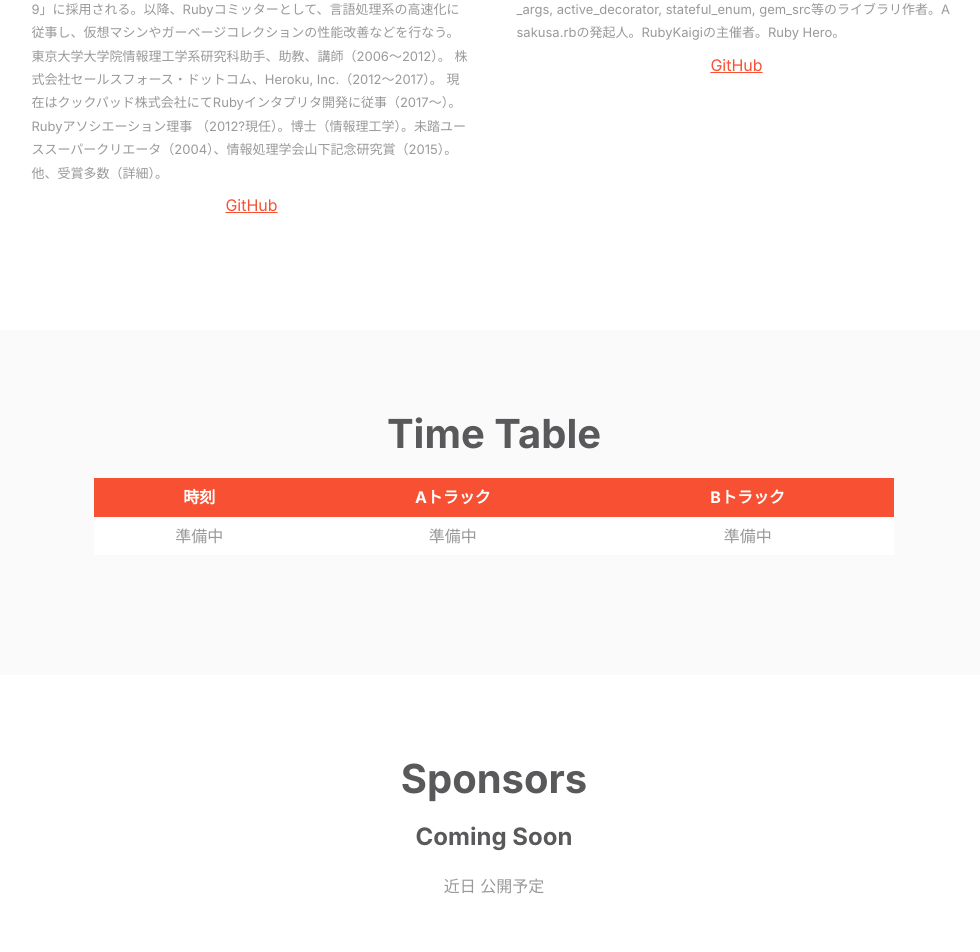
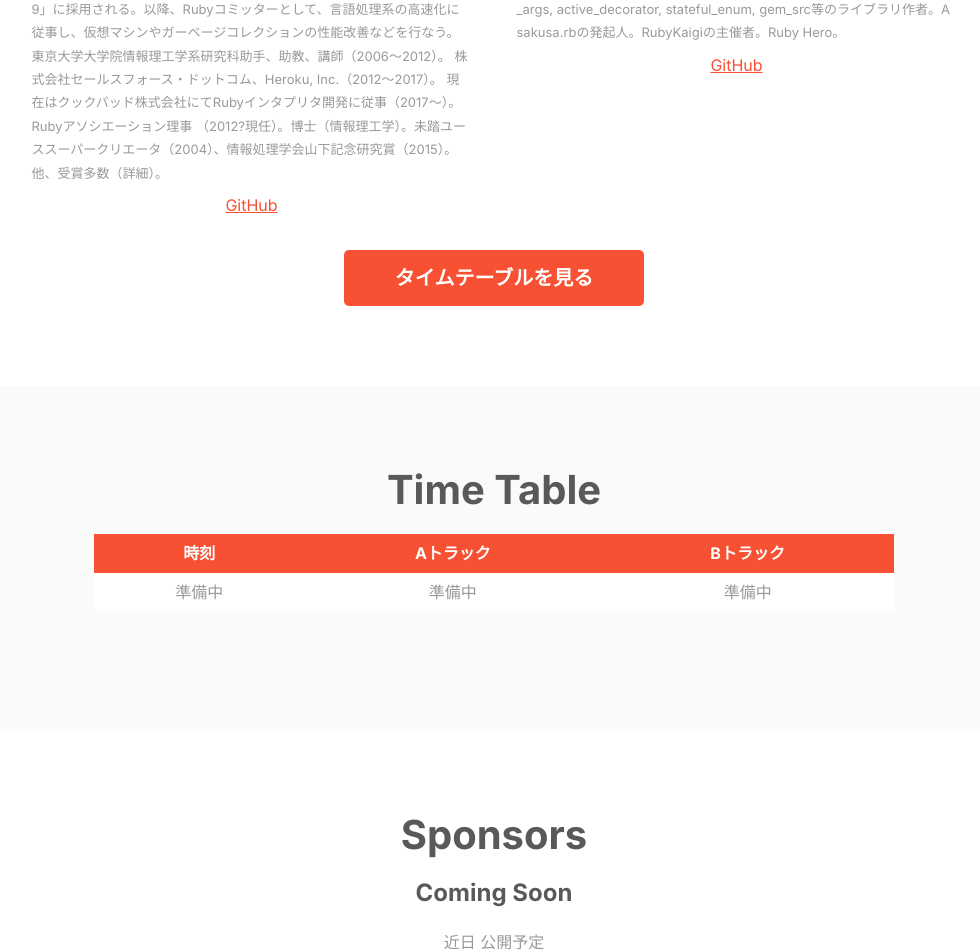
Before and after one commit to fukuokarb/fukuokark02, a Jekyll site: the page built from index.html, in a window 1280 px wide. Shown: the part 1836-2788 px from the top of the page, without its empty margins (146-1126 px from the left). Built offline with Jekyll 4.4.1, drawn with Linux system fonts in a browser that asks for light colours; nearby versions of some CDN libraries; the list of posts is cut into pages by our own code.

Commit message:
ボタン追加

```diff
--- a/assets/css/style.css
+++ b/assets/css/style.css
@@ -329,6 +329,25 @@ button {
 .default-section__card--staff {
   width: 25%;
 }
+.default-section__button {
+  position: relative;
+  display: block;
+  font-weight: bold;
+  padding: 1rem 1rem;
+  max-width: 280px;
+  text-decoration: none;
+  color: #FFF;
+  text-align: center;
+  background: #F85032;
+  transition: color 0.3s ease;
+  margin: 0 auto;
+  font-size: 2rem;
+  border-radius: 5px;
+}
+.default-section__button:hover {
+  background: #CB2D3E;
+  color: #FFF;
+}
 .default-section__table-wrap {
   margin: 0 auto;
   padding: 0 20px;
--- a/index.html
+++ b/index.html
@@ -57,6 +57,7 @@ layout: default
         </p>
       </div>
     </div>
+    <a class="default-section__button" href="./timetable">タイムテーブルを見る</a>
   </div>
 </section>
 
```
